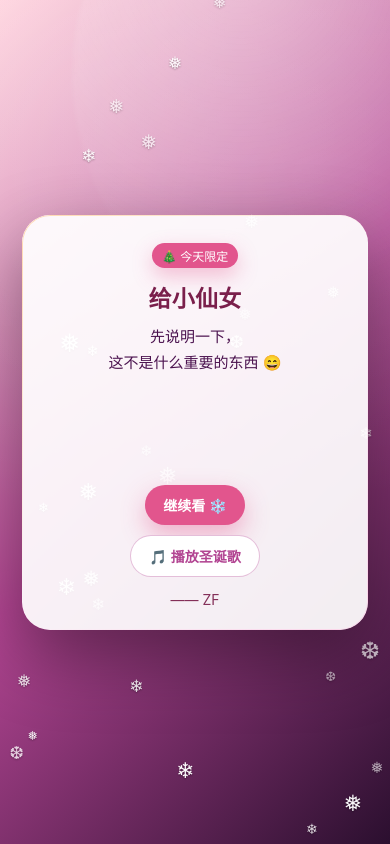
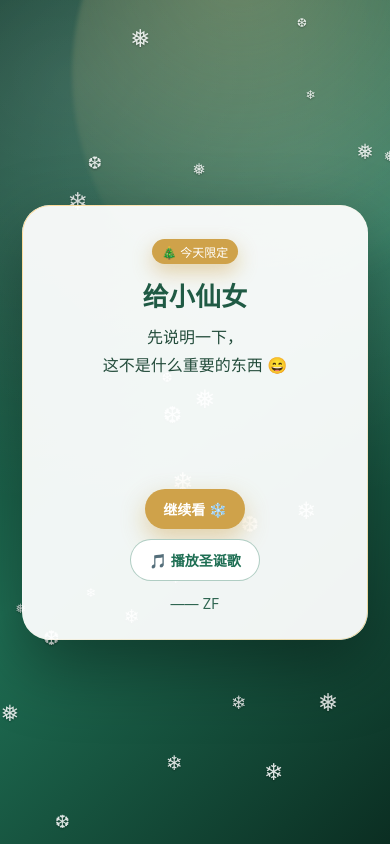
Before and after one commit to yeohzhenfeng/christmas, a plain HTML site: page index.html in a window 390 px wide. Both pictures are taken after a click on the button "继续看 ❄️". Drawn offline with Linux system fonts and the light colour scheme.

Commit message:
Update index.html

```diff
--- a/index.html
+++ b/index.html
@@ -7,11 +7,12 @@
 
 <style>
   :root{
-    --bg-a:#ffd1dc;
-    --bg-b:#b24592;
-    --bg-c:#2b0f2f;
-    --ink:#4b134f;
-    --pink:#e2558d;
+    /* 🎄 Christmas Green Palette */
+    --bg-a:#0f3d2e;   /* deep pine green */
+    --bg-b:#1f6f54;   /* christmas green */
+    --bg-c:#0b2e22;   /* night green */
+    --ink:#234c3b;
+    --pink:#cfa24a;  /* warm gold instead of pink */
   }
 
   html,body{
@@ -20,18 +21,18 @@
     font-family:-apple-system,BlinkMacSystemFont,"Segoe UI",sans-serif;
     overflow:hidden;
     background:
-      radial-gradient(900px 700px at 20% 10%, rgba(255,255,255,.18), transparent 60%),
-      radial-gradient(800px 600px at 80% 20%, rgba(255,255,255,.12), transparent 55%),
+      radial-gradient(900px 700px at 20% 10%, rgba(255,255,255,.14), transparent 60%),
+      radial-gradient(800px 600px at 80% 20%, rgba(255,255,255,.10), transparent 55%),
       linear-gradient(135deg,var(--bg-a),var(--bg-b),var(--bg-c));
   }
 
-  /* subtle glow drift (nice for screenshots) */
+  /* soft golden glow */
   .glow{
     position:fixed;
     width:560px;height:560px;
     border-radius:50%;
     top:-220px; right:-260px;
-    background: radial-gradient(circle at 30% 30%, rgba(255,255,255,.22), transparent 62%);
+    background: radial-gradient(circle at 30% 30%, rgba(255,220,150,.28), transparent 62%);
     filter: blur(2px);
     animation: drift 10s ease-in-out infinite;
     pointer-events:none;
@@ -49,7 +50,7 @@
     opacity:.85;
     user-select:none;
     pointer-events:none;
-    text-shadow: 0 1px 2px rgba(0,0,0,.35);
+    text-shadow: 0 1px 2px rgba(0,0,0,0.35);
     animation: fall linear infinite;
     z-index:1;
   }
@@ -70,13 +71,13 @@
     z-index:2;
   }
 
-  /* card (screenshot-friendly) */
+  /* card */
   .card{
     width:min(360px,92vw);
     text-align:center;
     border-radius:28px;
     padding: 34px 28px 28px;
-    background: rgba(255,255,255,.92);
+    background: rgba(255,255,255,.94);
     box-shadow: 0 26px 70px rgba(0,0,0,.38);
     position:relative;
     overflow:hidden;
@@ -90,7 +91,12 @@
     inset:0;
     border-radius:28px;
     padding:1px;
-    background: linear-gradient(135deg, rgba(255,215,170,.95), rgba(255,255,255,.2), rgba(255,200,230,.7));
+    background: linear-gradient(
+      135deg,
+      rgba(255,215,140,.95),
+      rgba(255,255,255,.25),
+      rgba(230,200,120,.75)
+    );
     -webkit-mask:
       linear-gradient(#000 0 0) content-box,
       linear-gradient(#000 0 0);
@@ -107,13 +113,13 @@
     padding:4px 10px;
     border-radius:999px;
     margin-bottom:12px;
-    box-shadow: 0 8px 20px rgba(226,85,141,.35);
+    box-shadow: 0 8px 20px rgba(207,162,74,.45);
   }
 
   h1{
     margin:0 0 10px;
     font-size:26px;
-    color:#7a1f4b;
+    color:#1f5a44;
     letter-spacing:.3px;
   }
 
@@ -135,26 +141,25 @@
     font-size:14px;
     font-weight:600;
     cursor:pointer;
-    box-shadow:0 10px 24px rgba(226,85,141,.42);
+    box-shadow:0 10px 24px rgba(207,162,74,.45);
   }
   .btn:active{ transform:scale(.96); }
 
   .music{
     margin-top:10px;
     background:#fff;
-    color:#b24592;
-    border:1px solid rgba(178,69,146,.35);
+    color:#1f6f54;
+    border:1px solid rgba(31,111,84,.35);
     box-shadow:none;
   }
 
   .from{
     margin-top:14px;
     font-size:14px;
-    color:#7a1f4b;
+    color:#1f5a44;
     opacity:.92;
   }
 
-  /* ending state */
   .card.ending{
     opacity:0;
     transform: translateY(10px) scale(.985);
@@ -168,7 +173,7 @@
     display:flex;
     align-items:center;
     justify-content:center;
-    background: rgba(15, 5, 20, .55);
+    background: rgba(5, 25, 18, .65);
     backdrop-filter: blur(6px);
     opacity:0;
     pointer-events:none;
@@ -185,17 +190,17 @@
     width:min(360px,92vw);
     border-radius:26px;
     padding:26px 22px;
-    background: rgba(255,255,255,.92);
+    background: rgba(255,255,255,.94);
     text-align:center;
     box-shadow: 0 24px 80px rgba(0,0,0,.45);
-    position:relative;
-    overflow:hidden;
   }
+
   .overlay-title{
     font-size:20px;
     margin:0 0 8px;
-    color:#7a1f4b;
+    color:#1f5a44;
   }
+
   .overlay-desc{
     margin:0;
     color:var(--ink);
@@ -204,28 +209,17 @@
     font-size:14px;
     white-space:pre-line;
   }
+
   .small{
     margin-top:10px;
     font-size:12px;
     opacity:.75;
   }
-
-  @media (max-width:420px){
-    h1{ font-size:23px; }
-    .text{ font-size:15px; min-height:145px; }
-    .card{ padding: 28px 22px 22px; }
-  }
-
-  @media (prefers-reduced-motion: reduce){
-    .snowflake,.glow{ animation:none !important; }
-    .card{ transition:none !important; }
-    .overlay{ transition:none !important; }
-  }
 </style>
 </head>
 
 <body>
-  <div class="glow" aria-hidden="true"></div>
+  <div class="glow"></div>
 
   <div class="wrap">
     <div class="card" id="card">
@@ -242,10 +236,10 @@
     </div>
   </div>
 
-  <div class="overlay" id="overlay" aria-hidden="true">
+  <div class="overlay" id="overlay">
     <div class="overlay-card">
       <h2 class="overlay-title">⏰ 已结束</h2>
-      <p class="overlay-desc" id="endText">
+      <p class="overlay-desc">
         今天限定的祝福已经过期啦～\n
         但希望你看到过的那份温暖，\n
         还能留在心里一点点 ❄️
@@ -254,28 +248,19 @@
     </div>
   </div>
 
-  <audio id="bgm" loop>
-    <!-- 免费无版权圣诞音乐 -->
+  <audio id="bgm" preload="auto" loop>
     <source src="https://cdn.pixabay.com/download/audio/2022/12/06/audio_6a0c7b3c25.mp3?filename=christmas-village-ambient-124008.mp3" type="audio/mpeg">
   </audio>
 
 <script>
-  // ===== 1) 今天限定 + 今晚12点后结束（本地时间） =====
+  /* JS 与上一版一致（时间 / 雪 / 文本 / 最稳音乐） */
   const now = new Date();
   const endTime = new Date(now);
-  endTime.setHours(24,0,0,0); // tonight 12:00 AM (next day 00:00:00)
+  endTime.setHours(24,0,0,0);
 
-  // 如果你只想“圣诞当天才算今天限定”，可以启用下面两行：
-  // const isChristmas = now.getMonth() === 11 && now.getDate() === 25;
-  // const todayLimited = isChristmas;
+  const todayLimited = now < endTime;
+  document.getElementById("badge").textContent = todayLimited ? "🎄 今天限定" : "❄️ 普通日也有效";
 
-  // 目前逻辑：只要是在“今晚12点之前”打开，就算今天限定
-  const todayLimited = now < endTime;
-
-  const badge = document.getElementById("badge");
-  badge.textContent = todayLimited ? "🎄 今天限定" : "❄️ 普通日也有效";
-
-// ===== 2) 打字机文本（幽默朋友版 · 微调） =====
   const messagesToday = [
     "嗨，小仙女 👋\n圣诞快乐 🎄",
     "先说明一下，\n这不是什么重要的东西 😄",
@@ -283,122 +268,46 @@ const messagesToday = [
     "所以顺手加了点节日元素🎁。",
     "🎄 圣诞快乐\n今天限定的小页面。\n随便看看就好 ❄️"
   ];
-
   const messagesNormal = [
     "嗨，小仙女 👋",
     "这是个原本只打算\n圣诞节用的小页面。",
     "你在别的日子点开了，\n也没关系。",
     "那就……\n打个招呼吧 😄"
   ];
-
-
   const messages = todayLimited ? messagesToday : messagesNormal;
 
   let step = 0;
   const textBox = document.getElementById("text");
   const nextBtn = document.getElementById("next");
 
-  function typeText(msg, i = 0){
-    if(i === 0) textBox.textContent = "";
-    if(i < msg.length){
-      textBox.textContent += msg[i];
-      setTimeout(()=>typeText(msg, i+1), 58);
+  function typeText(msg,i=0){
+    if(i===0) textBox.textContent="";
+    if(i<msg.length){
+      textBox.textContent+=msg[i];
+      setTimeout(()=>typeText(msg,i+1),58);
     }
   }
-
-  nextBtn.onclick = () => {
-    if(step < messages.length){
+  typeText(messages[0]); step=1;
+  nextBtn.onclick=()=>{
+    if(step<messages.length){
       typeText(messages[step]);
       step++;
-      if(step === messages.length){
-        nextBtn.textContent = "🎄";
-      }
     }
   };
 
-  // 默认先显示第一段（更像“打开就有内容”，截图更好看）
-  typeText(messages[0]); step = 1;
-
-  // ===== 3) 雪景（可停止） =====
-  const snowChars = ["❄","❅","❆"];
-  const snowCount = 34;
-  const snowEls = [];
-
-  function createSnow(){
-    for(let i=0;i<snowCount;i++){
-      const s = document.createElement("div");
-      s.className = "snowflake";
-      s.textContent = snowChars[Math.floor(Math.random()*snowChars.length)];
-      s.style.left = Math.random()*100 + "vw";
-      s.style.fontSize = (12 + Math.random()*14) + "px";
-      s.style.animationDuration = (6 + Math.random()*8) + "s";
-      s.style.animationDelay = (-Math.random()*8) + "s";
-      s.style.opacity = (0.55 + Math.random()*0.45).toFixed(2);
+  /* snow */
+  const snowChars=["❄","❅","❆"];
+  const snowEls=[];
+  for(let i=0;i<34;i++){
+    const s=document.createElement("div");
+    s.className="snowflake";
+    s.textContent=snowChars[Math.floor(Math.random()*snowChars.length)];
+    s.style.left=Math.random()*100+"vw";
+    s.style.fontSize=(12+Math.random()*14)+"px";
+    s.style.animationDuration=(6+Math.random()*8)+"s";
+    s.style.animationDelay=(-Math.random()*8)+"s";
     document.body.appendChild(s);
     snowEls.push(s);
-    }
-  }
-
-  function stopSnow(){
-    // 停止动画，并慢慢淡出雪花
-    snowEls.forEach((el, idx) => {
-      el.style.animationPlayState = "paused";
-      el.style.transition = "opacity 900ms ease";
-      el.style.opacity = "0";
-      setTimeout(() => el.remove(), 1100 + idx * 6);
-    });
-  }
-
-  createSnow();
-
-  // ===== 4) 音乐开关（不自动播放） =====
-  const bgm = document.getElementById("bgm");
-  const musicBtn = document.getElementById("musicBtn");
-  let playing = false;
-
-  musicBtn.onclick = () => {
-    if(!playing){
-      bgm.play();
-      musicBtn.textContent = "⏸️ 暂停音乐";
-      playing = true;
-    }else{
-      bgm.pause();
-      musicBtn.textContent = "🎵 播放圣诞歌";
-      playing = false;
-    }
-  };
-
-  // ===== 5) 到点自动结束：雪停 + 文字淡出 + 显示已结束 =====
-  const card = document.getElementById("card");
-  const overlay = document.getElementById("overlay");
-
-  function endShow(){
-    // 先停雪
-    stopSnow();
-
-    // 停音乐
-    try { bgm.pause(); } catch(e){}
-    playing = false;
-    musicBtn.textContent = "🎵 播放圣诞歌";
-
-    // 卡片淡出
-    card.classList.add("ending");
-
-    // 稍后出现“已结束”
-    setTimeout(() => {
-      overlay.classList.add("show");
-      overlay.setAttribute("aria-hidden","false");
-    }, 720);
-  }
-
-  // 如果已经过了今晚12点，直接结束态
-  if(now >= endTime){
-    // 让页面先渲染一下再转结束态，观感更丝滑
-    setTimeout(endShow, 350);
-  } else {
-    // 计算到今晚12点的剩余时间，到了自动触发
-    const ms = endTime.getTime() - now.getTime();
-    setTimeout(endShow, ms);
   }
 </script>
 </body>
```
Lines whose indentation alone changed are shown as unchanged.
